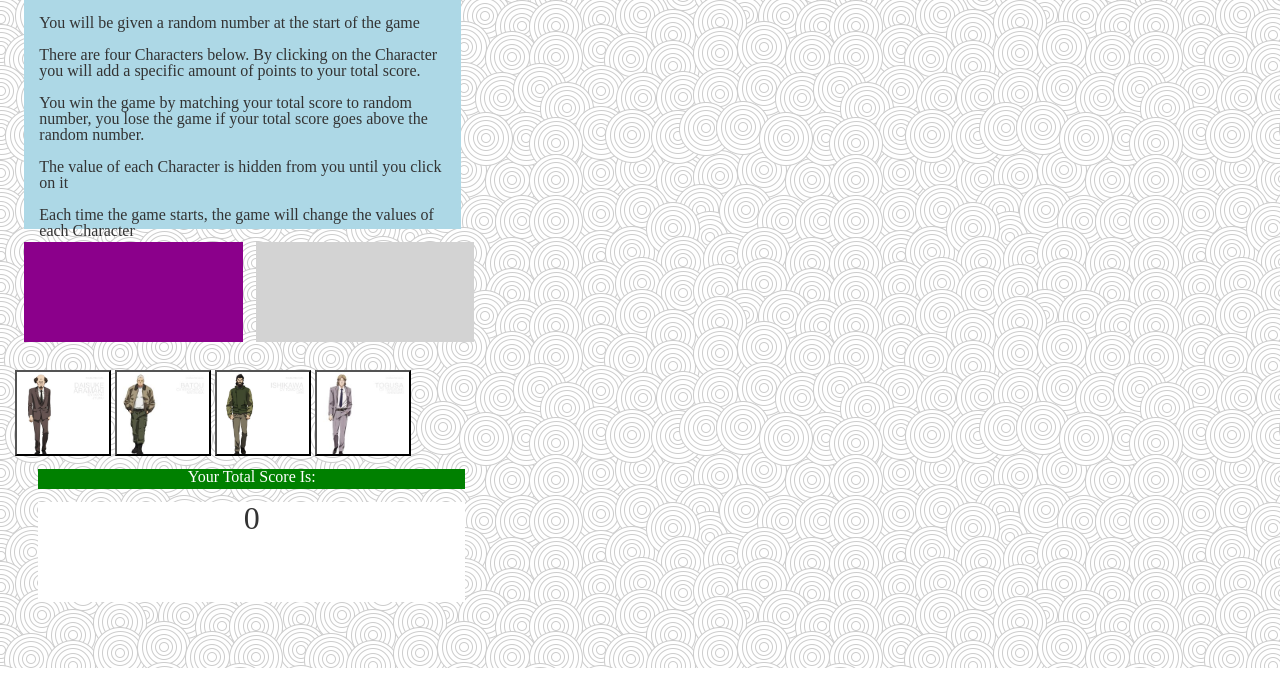
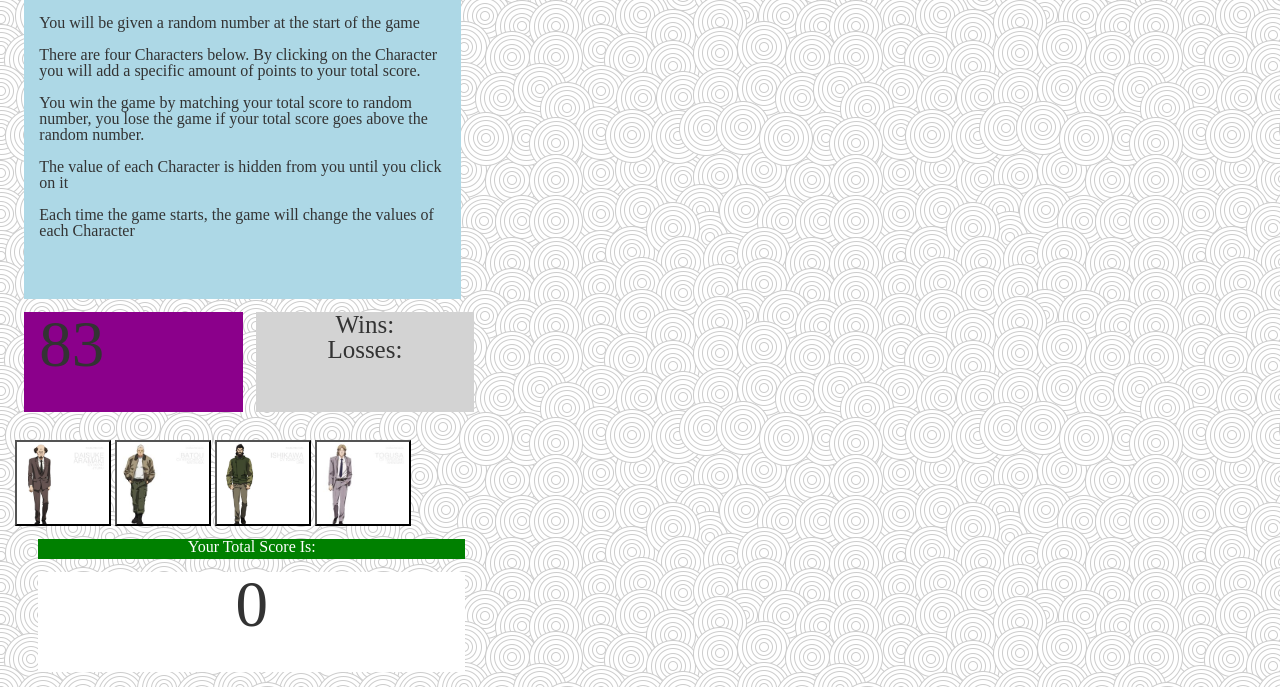
Before and after one commit to davedyecfa/week-4-game, a PHP site: page / in a window 1280 px wide. Shown: the part 132-819 px from the top of the page. Run offline with PHP 8.4, Linux system fonts and the light colour scheme; some libraries are stand-ins or nearby versions.

Commit message:
final update

```diff
--- a/assets/css/style.css
+++ b/assets/css/style.css
@@ -17,7 +17,7 @@
 }
 
 .instructions-container {
-    height: 230px;
+    height: 300px;
     background-color: lightblue;
     margin-bottom: 1%;
     margin-left: 3%;
@@ -32,13 +32,17 @@
     margin-left: 3%;
 
 }
+#target-score {
+    font-size: 65px;
+}
 
 #scoreboard-div {
     height: 100px;
-
+    text-align: center;
     background-color: lightgrey;
     margin-left: 1%;
     margin-bottom: 1%;
+    font-size: 25px;
 }
 
 #button-1 {
@@ -77,7 +81,8 @@
     margin-left: 3%;
     height: 100px;
     text-align: center;
-    font-size: xx-large
-
 
 }
+#user-score {
+    font-size: 65px;
+}
--- a/assets/javascript/game.js
+++ b/assets/javascript/game.js
@@ -0,0 +1,137 @@
+$(document).ready(function () {
+    // global variables
+
+    var wins = 0;
+    var losses = 0;
+    var userScore = 0;
+    var minScore = 50;
+    var maxScore = 100;
+    var character = {
+        aramaki:
+        {name: "aramaki",
+        value: 0
+        },
+        batou:
+        {name: "batou",
+        value: 0
+        },
+        ishikawa:
+        {name: "ishikawa",
+        value: 0
+        },
+        togusa:
+        {name: "togusa",
+        value: 0
+    }}
+
+
+    var score = scoreFromRange (minScore, maxScore);
+
+
+    // =========================================================================
+    // Functions (reusable blocks of code)
+function scoreFromRange(min,max){
+    return Math.floor(Math.random()*(max-min)+min);
+}
+
+function addScore(clickedButton){
+    userScore += clickedButton.ranbutnum;
+    $("#user-score").html(userScore);
+
+        if (userScore == score){
+            wins++;
+            $("#winCount").html(wins);
+            startGame();
+        }
+
+        else if (userScore > score){
+            losses++;
+            $("#loss-count").html(losses);
+            startGame();
+        }
+}
+
+function startGame(){
+    character.aramaki.ranbutnum = Math.floor(Math.random() *12) + 1;
+    character.togusa.ranbutnum = Math.floor(Math.random() *12) + 1;
+    character.ishikawa.ranbutnum = Math.floor(Math.random() *12) + 1;
+    character.batou.ranbutnum = Math.floor(Math.random() *12) + 1;
+    userScore= 0;
+    score = scoreFromRange(minScore, maxScore);
+        $("#target-score").text(score);
+        $("#user-score").text(userScore);
+    console.log("aramaki:" + character.aramaki.score);
+    console.log("togusa:" + character.togusa.score);
+    console.log("batua:" + character.batou.score);
+    console.log("ishikawa:" + character.ishikawa.score);
+    console.log("userScore: " + userScore);
+    console.log("score: " + score);
+
+}
+
+startGame();
+
+
+	$("#button-1").click(function(){
+		addScore(character.aramaki)
+        console.log("userscore: " + userScore);
+	});
+	$("#button-2").click(function(){
+		addScore(character.batou)
+        console.log("userscore: " + userScore);
+	});
+	$("#button-3").click(function(){
+		addScore(character.ishikawa)
+        console.log("userscore: " + userScore);
+	});
+	$("#button-4").click(function(){
+		addScore(character.togusa)
+        console.log("userscore: " + userScore);
+	});
+})
+
+
+
+    // ==========================================================================
+
+//     // Main Proces
+//     $("#target-score").text(score);
+
+//     $("#button-1").on("click", function () {
+//         if (score > userScore) {
+//         if (value = 'buttonOne') {
+//             userScore = userScore + buttonOne;
+//             $("#user-score").text(userScore);
+//             console.log("userScore: " + userScore);
+//     }}});
+//     $("#button-2").on("click", function () {
+//         if (score > userScore) {
+//         if (value = 'buttonTwo') {
+//             userScore = userScore + buttonTwo;
+//             $("#user-score").text(userScore);
+//             console.log("userScore: " + userScore);
+
+//     }}});
+//     $("#button-3").on("click", function () {
+//         if (score > userScore) {
+//         if (value = 'buttonThree') {
+//             userScore = userScore + buttonThree;
+//             $("#user-score").text(userScore);
+
+//     }}});
+//     $("#button-4").on("click", function () {
+//         if (score > userScore) {
+//         if (value = 'buttonFour') {
+//             userScore = userScore + buttonFour;
+//             $("#user-score").text(userScore);
+
+//      }}});
+// });
+
+
+
+
+
+
+
+//     // ==========================================================================
--- a/index.html
+++ b/index.html
@@ -9,7 +9,7 @@
         crossorigin="anonymous">
     <link rel="stylesheet" type="text/css" href="assets/css/reset.css">
     <link rel="stylesheet" type="text/css" href="assets/css/style.css">
-
+    <script src="https://code.jquery.com/jquery-3.1.1.js"></script>
   </head>
 
 <body>
@@ -24,8 +24,8 @@
 
             <p><br> You will be given a random number at the start of the game
                 <br>
-                <br> There are four Characters below. By clicking on the Character you will add a specific amount of points to
-                your total score.
+                <br> There are four Characters below. By clicking on the Character you will add a specific amount of points
+                to your total score.
                 <br>
                 <br> You win the game by matching your total score to random number, you lose the game if your total score
                 goes above the random number.
@@ -39,41 +39,32 @@
     </div>
     <div class='row'>
         <div class="col-md-2 target-score-div">
-            <div id='target-score'></div>
+            <div><span id="target-score"></span></div>
         </div>
 
         <div class='col-md-2' id='scoreboard-div'>
+            <div id="scoreboard">Wins: <span id="winCount"></span> <br> Losses: <span id="loss-count"></span> </div>
         </div>
 
-    </div class= 'row'>
+    </div class='row'>
     <div class="panel-body">
-                            <button id="button-1" class="Character-image" value="1"><h1></h1></button>
-                            <button id="button-2" class="Character-image" value="2"><h1></h1></button>
-                            <button id="button-3" class="Character-image" value="3"><h1></h1></button>
-                            <button id="button-4" class="Character-image" value="4"><h1></h1></button>
+        <button id="button-1" class="character-image"><h1></h1></button>
+        <button id="button-2" class="character-image"><h1></h1></button>
+        <button id="button-3" class="character-image"><h1></h1></button>
+        <button id="button-4" class="character-image"><h1></h1></button>
         <div class="row">
 
             <div class='col-md-4 total-score-text' id='total-score-text'>Your Total Score Is: </div>
         </div>
         <div class="row">
-    <div class= 'col-md-4 user-score-container' id='user-score'>0</div>
+            <div class='col-md-4 user-score-container'><span id="user-score"></span></div>
         </div>
+
+<script type="text/javascript" src="assets/javascript/game.js"></script>
 
 
 
 
-
-
-
-
-
-
-    <script>
-        <script type= "text/javascript" src= "assets/javascript/game.js" >
-    </script>
-
-
-    </script>
 </body>
 
 </html>
```
Also changed, not shown: index - Copy.html (deleted). Lines whose indentation alone changed are shown as unchanged.
